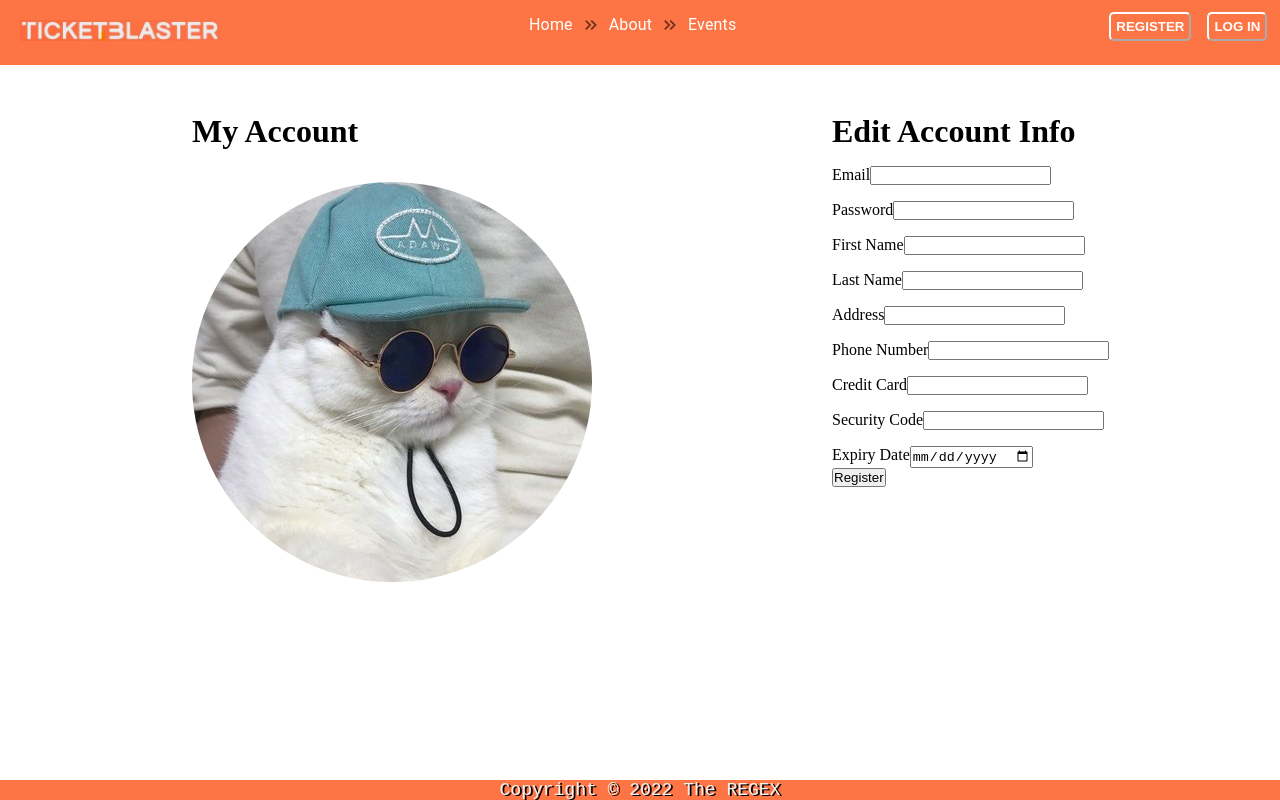
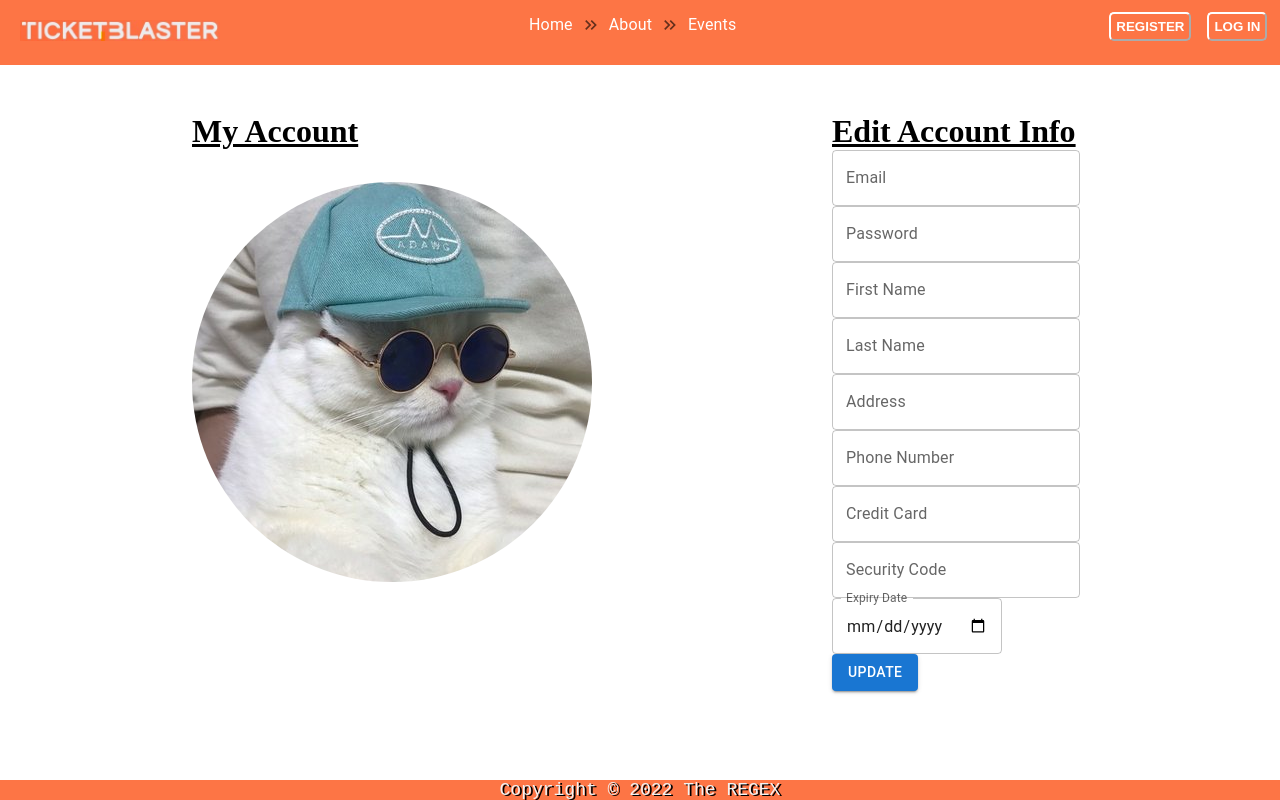
Before and after one commit to ChristopherPerrault/ticketblaster, a React (Create React App) app in the folder frontend/: page /account in a window 1280 px wide. Built offline with nearby package versions, Linux system fonts and the light colour scheme.

Commit message:
update account page form now material ui to match registration/login forms

```diff
--- a/frontend/src/components/EditProfileForm.js
+++ b/frontend/src/components/EditProfileForm.js
@@ -1,6 +1,8 @@
 import React, { useRef } from "react";
 import { useNavigate } from "react-router-dom";
 import "./Profile.css";
+import TextField from "@mui/material/TextField";
+import Button from "@mui/material/Button";
 function EditProfilehtmlForm() {
   const emailRef = useRef();
   const passwordRef = useRef();
@@ -48,34 +50,75 @@ function EditProfilehtmlForm() {
     <div>
       <form onSubmit={handleSubmit} className="profile-right-col">
         <h1>Edit Account Info</h1>
-        <label htmlFor="email">Email</label>
-        <input id="email" type="email" ref={emailRef}  required />
+        <TextField
+          type="text"
+          label="Email"
+          variant="outlined"
+          placeholder=""
+          ref={emailRef}
+        />
         <br />
-        <label htmlFor="password">Password</label>
-        <input id="password" type="password" ref={passwordRef} required />
+        <TextField
+          type="password"
+          label="Password"
+          variant="outlined"
+          ref={passwordRef}
+        />
         <br />
-        <label htmlFor="firstName">First Name</label>
-        <input id="firstName" type="text" ref={firstNameRef} required />
+        <TextField
+          type="text"
+          label="First Name"
+          variant="outlined"
+          ref={firstNameRef}
+        />
+
         <br />
-        <label htmlFor="lastName">Last Name</label>
-        <input id="lastName" type="text" ref={lastNameRef} required />
+        <TextField
+          type="text"
+          label="Last Name"
+          variant="outlined"
+          ref={lastNameRef}
+        />
         <br />
-        <label htmlFor="address">Address</label>
-        <input id="address" type="text" ref={addressRef} required />
+        <TextField
+          type="text"
+          label="Address"
+          variant="outlined"
+          ref={addressRef}
+        />
         <br />
-        <label htmlFor="phoneNumber">Phone Number</label>
-        <input id="phoneNumber" type="text" ref={phoneNumberRef} required />
+        <TextField
+          type="text"
+          label="Phone Number"
+          variant="outlined"
+          ref={phoneNumberRef}
+        />
         <br />
-        <label htmlFor="creditCard">Credit Card</label>
-        <input id="creditCard" type="text" ref={creditCardRef} required />
+        <TextField
+          type="text"
+          label="Credit Card"
+          variant="outlined"
+          ref={creditCardRef}
+        />
         <br />
-        <label htmlFor="securityCode">Security Code</label>
-        <input id="securityCode" type="text" ref={securityCodeRef} required />
+        <TextField
+          type="text"
+          label="Security Code"
+          variant="outlined"
+          ref={securityCodeRef}
+        />
         <br />
-        <label htmlFor="expDate">Expiry Date</label>
-        <input id="expDate" type="date" ref={expDateRef} required />
+        <TextField
+          type="date"
+          label="Expiry Date"
+          InputLabelProps={{ shrink: true }}
+          variant="outlined"
+          ref={expDateRef}
+        />
         <br />
-        <button>Register</button>
+        <Button type="submit" variant="contained">
+          Update
+        </Button>
       </form>
     </div>
   );
--- a/frontend/src/components/Profile.css
+++ b/frontend/src/components/Profile.css
@@ -23,3 +23,9 @@ margin-left: 12rem;
 form input{
     margin-top:1rem;
 }
+h1{
+    text-decoration: underline;
+}
+h1 input{
+    margin-top:2rem;
+}
```
